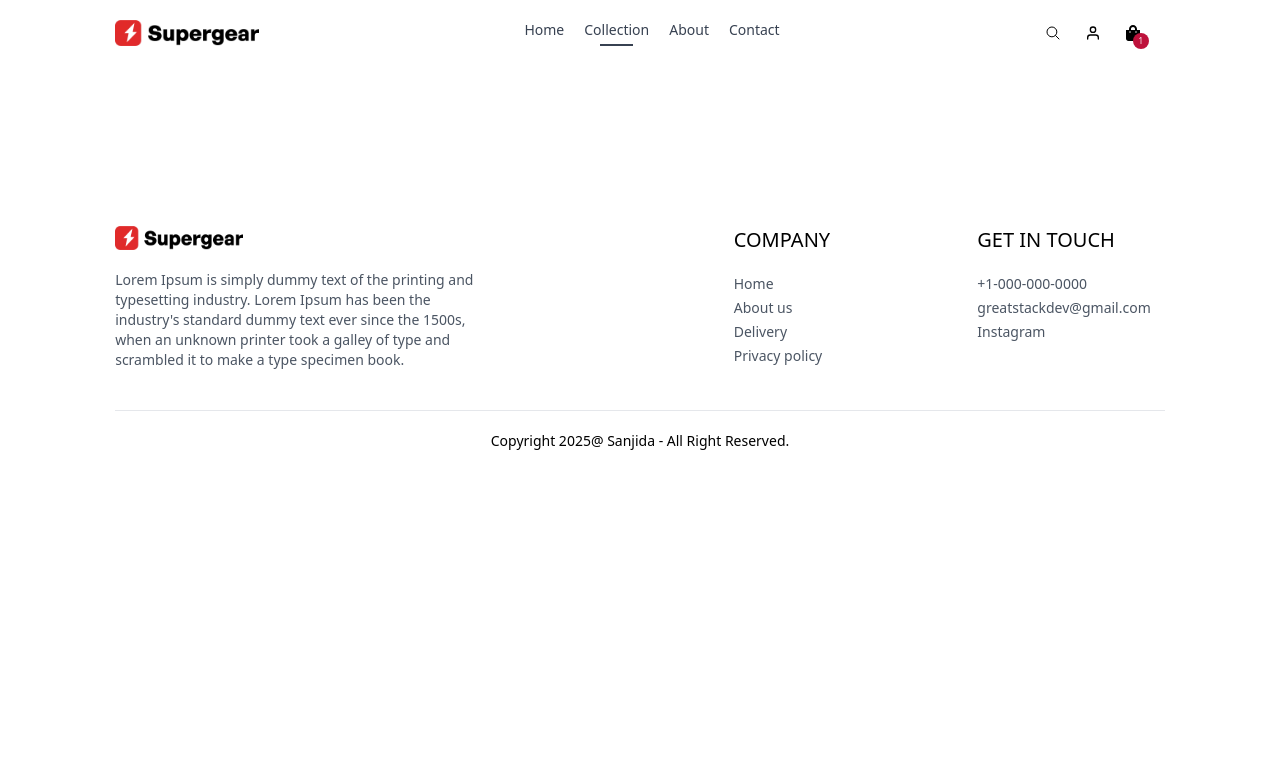
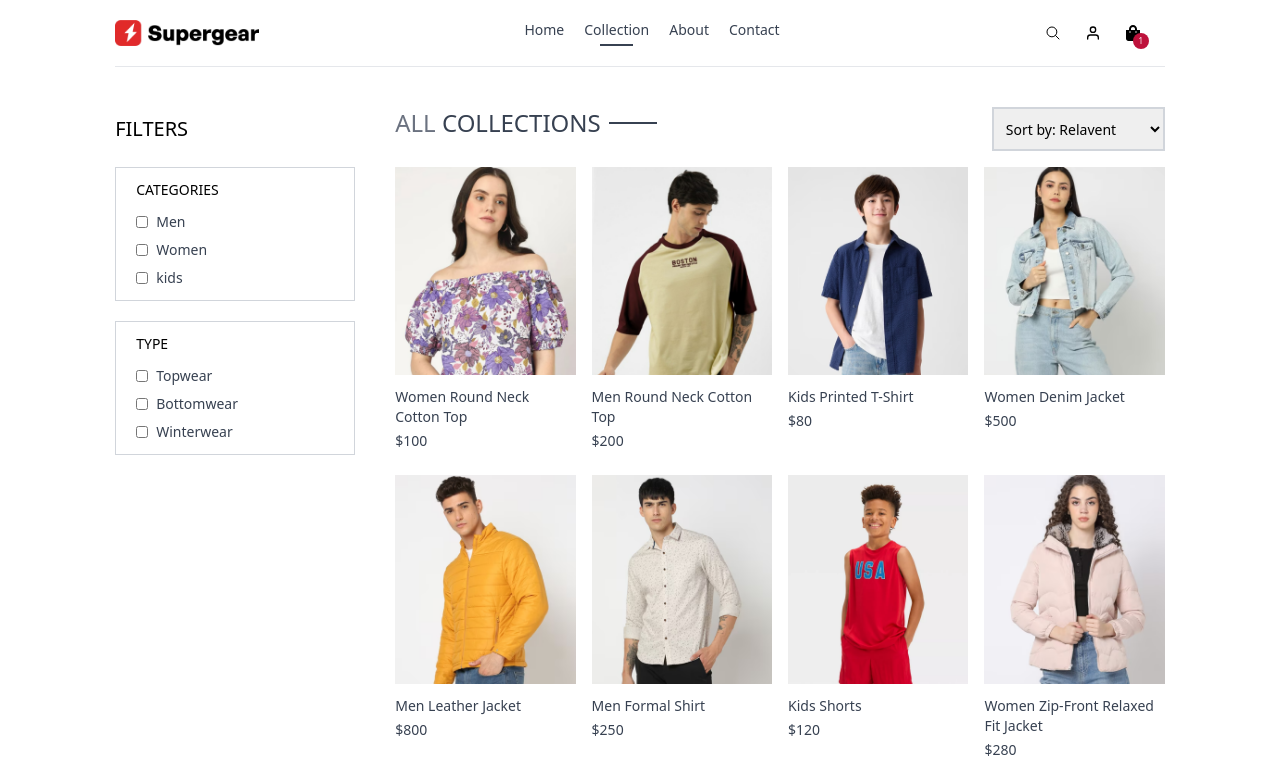
Before and after one commit to sanjidasarwar/ecommerceWebsite, a React (Vite) app: page /collection in a window 1280 px wide. Shown: the top 782 px of the page. Built offline with nearby package versions, Linux system fonts and the light colour scheme.

Commit message:
set filter funstionality

```diff
--- a/src/components/Title.jsx
+++ b/src/components/Title.jsx
@@ -6,7 +6,7 @@
       <p className="text-gray-500">
         {text1} <span className="text-gray-700 font-medium">{text2}</span>
       </p>
-      <p className="w-8 sm:w-12 h-[1px] sm:h-[2px] text-gray-700"></p>
+      <p className="w-8 sm:w-12 h-[1px] sm:h-[2px] bg-gray-700"></p>
     </div>
   );
 }
--- a/src/pages/Collection.jsx
+++ b/src/pages/Collection.jsx
@@ -1,7 +1,151 @@
-import React from "react";
+import React, { useContext, useEffect, useState } from "react";
+import { MdOutlineKeyboardArrowRight } from "react-icons/md";
+import Title from "../components/Title";
+import { ShopContext } from "../context/shopContext";
+import ProductItem from "../components/ProductItem";
 
 const Collection = () => {
-  return <div></div>;
+  const [showFiilter, setShowFilter] = useState(false);
+  const [filterProducts, setFilterProducts] = useState([]);
+  const [catagory, setCatagory] = useState([]);
+  const [subcatagory, setSubcatagory] = useState([]);
+
+  const { products } = useContext(ShopContext);
+
+  const toggleCatagory = (e) => {
+    if (catagory.includes(e.target.value)) {
+      setCatagory((prev) => prev.filter((item) => item !== e.target.value));
+    } else {
+      setCatagory((prev) => [...prev, e.target.value]);
+    }
+  };
+
+  const toggleSubcatagory = (e) => {
+    if (subcatagory.includes(e.target.value)) {
+      setSubcatagory((prev) => prev.filter((item) => item !== e.target.value));
+    } else {
+      setSubcatagory((prev) => [...prev, e.target.value]);
+    }
+  };
+
+  useEffect(() => {
+    setFilterProducts(products);
+  }, []);
+
+  return (
+    <div className="flex flex-col sm:flex-row gap-1 sm:gap-10 pt-10 border-t">
+      {/* Filter Option */}
+      <div className="min-w-60">
+        <p
+          onClick={() => setShowFilter(!showFiilter)}
+          className="my-2 text-xl flex items-center cursor-pointer gap-2"
+        >
+          FILTERS
+          <MdOutlineKeyboardArrowRight
+            className={`sm:hidden ${showFiilter ? "rotate-90" : ""}`}
+          />
+        </p>
+        {/* Catagory Filter */}
+        <div
+          className={`border border-gray-300 pl-5 py-3 mt-6 ${
+            showFiilter ? "" : "hidden"
+          } sm:block`}
+        >
+          <p className="mb-3 text-sm font-medium">CATEGORIES</p>
+          <div className="flex flex-col gap-2 text-sm font-light text-gray-700">
+            <p className="flex gap-2">
+              <input
+                className="w-3"
+                type="checkbox"
+                value={"Men"}
+                onChange={toggleCatagory}
+              />{" "}
+              Men
+            </p>
+            <p className="flex gap-2">
+              <input
+                className="w-3"
+                type="checkbox"
+                value={"Women"}
+                onChange={toggleCatagory}
+              />{" "}
+              Women
+            </p>
+            <p className="flex gap-2">
+              <input
+                className="w-3"
+                type="checkbox"
+                value={"Kids"}
+                onChange={toggleCatagory}
+              />{" "}
+              kids
+            </p>
+          </div>
+        </div>
+        {/* Subcatagory Filter */}
+        <div
+          className={`border border-gray-300 pl-5 py-3 my-5 ${
+            showFiilter ? "" : "hidden"
+          } sm:block`}
+        >
+          <p className="mb-3 text-sm font-medium">TYPE</p>
+          <div className="flex flex-col gap-2 text-sm font-light text-gray-700">
+            <p className="flex gap-2">
+              <input
+                className="w-3"
+                type="checkbox"
+                value={"Topwear"}
+                onChange={toggleSubcatagory}
+              />
+              Topwear
+            </p>
+            <p className="flex gap-2">
+              <input
+                className="w-3"
+                type="checkbox"
+                value={"Bottomwear"}
+                onChange={toggleSubcatagory}
+              />
+              Bottomwear
+            </p>
+            <p className="flex gap-2">
+              <input
+                className="w-3"
+                type="checkbox"
+                value={"Winterwear"}
+                onChange={toggleSubcatagory}
+              />
+              Winterwear
+            </p>
+          </div>
+        </div>
+      </div>
+
+      {/* Right Side */}
+      <div className="flex-1">
+        <div className="flex justify-between text-base sm:text-2xl mb-4">
+          <Title text1={"All"} text2={"Collections"} />
+          <select className="border-2 border-gray-300 text-sm px-2">
+            <option value="relavent">Sort by: Relavent</option>
+            <option value="low-high">Sort by: Low to High</option>
+            <option value="high-low">Sort by: High to Low</option>
+          </select>
+        </div>
+        {/* Filter Products */}
+        <div className="grid grid-cols-2 md:grid-cols-3 lg:grid-cols-4 gap-4 gap-y-6">
+          {filterProducts.map((item, index) => (
+            <ProductItem
+              key={index}
+              id={item._id}
+              image={item.image}
+              name={item.name}
+              price={item.price}
+            />
+          ))}
+        </div>
+      </div>
+    </div>
+  );
 };
 
 export default Collection;
```
